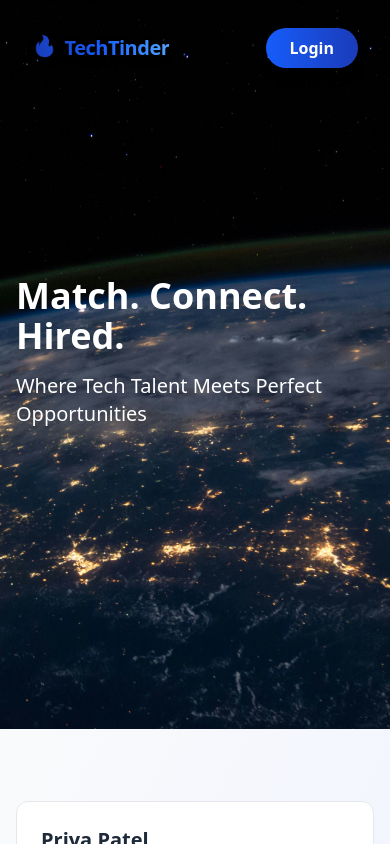
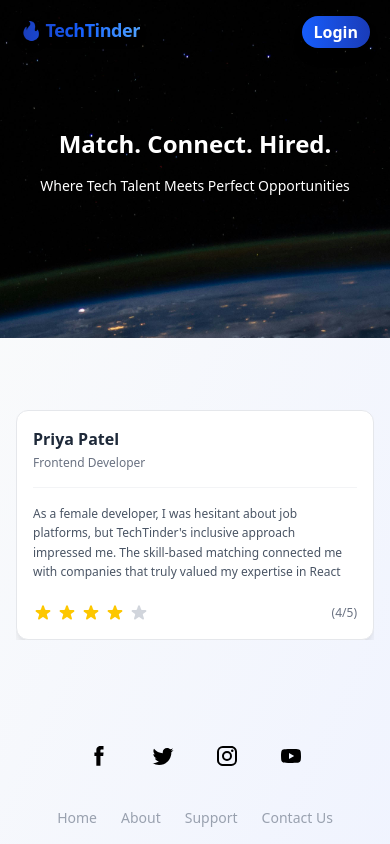
Before and after one commit to rutyak/techtinder-frontend, a React (Vite) app: page / in a window 390 px wide. Shown: the top 844 px of the page. Built offline with nearby package versions, Linux system fonts and the light colour scheme.

Commit message:
welcome-page-done

```diff
--- a/src/index.css
+++ b/src/index.css
@@ -3,3 +3,18 @@
 .scrollbar-hide::-webkit-scrollbar {
   display: none;
 }
+
+@keyframes fadeOutUp {
+  from {
+    opacity: 1;
+    transform: translateY(0);
+  }
+  to {
+    opacity: 0;
+    transform: translateY(-20px);
+  }
+}
+
+.disappear-animation {
+  animation: fadeOutUp 0.5s ease-out forwards;
+}
--- a/src/pages/welcome/Card.jsx
+++ b/src/pages/welcome/Card.jsx
@@ -2,15 +2,15 @@ import { StartIcon } from "../../assets/Icons";
 
 function Card({ name, position, rating, text }) {
   return (
-    <div className="border border-gray-200 p-6 flex flex-col gap-4 rounded-xl bg-white shadow-lg hover:shadow-xl transition-shadow duration-300">
+    <div className="h-[230px] sm:h-[320px] xl:h-[300px] border border-gray-200 p-4 sm:p-6 flex flex-col gap-4 rounded-xl bg-white shadow-lg hover:shadow-xl transition-shadow duration-300 cursor-default">
       <div>
-        <h1 className="text-xl font-bold text-gray-800">{name}</h1>
-        <h3 className="text-sm text-gray-500 mt-1">{position}</h3>
+        <h1 className="text-md md:text-xl font-bold text-gray-800">{name}</h1>
+        <h3 className="text-xs sm:text-sm text-gray-500 mt-1">{position}</h3>
       </div>
 
       <hr className="border-gray-100" />
 
-      <p className="text-gray-600 text-sm leading-relaxed flex-1 line-clamp-5">
+      <p className="text-gray-600 text-xs sm:text-sm leading-relaxed flex-1 line-clamp-5">
         {text}
       </p>
 
--- a/src/pages/welcome/Footer.jsx
+++ b/src/pages/welcome/Footer.jsx
@@ -7,6 +7,8 @@ import {
 import { Link } from "react-router-dom";
 
 function Footer() {
+  const linkStyle = "text-gray-400 hover:text-white font-sm text-sm sm:font-medium";
+
   return (
     <footer className="text-gray-300 py-16 px-4">
       <div className="max-w-7xl mx-auto flex flex-col items-center">
@@ -43,48 +45,28 @@ function Footer() {
 
         {/* Navigation Links */}
         <nav className="flex flex-wrap justify-center gap-6 mb-8">
-          <Link
-            to="/"
-            className="text-gray-400 hover:text-white font-medium"
-          >
+          <Link to="/" className={linkStyle}>
             Home
           </Link>
-          <Link
-            to="/about"
-            className="text-gray-400 hover:text-white font-medium"
-          >
+          <Link to="/about" className={linkStyle}>
             About
           </Link>
-          <Link
-            to="/support"
-            className="text-gray-400 hover:text-white font-medium"
-          >
+          <Link to="/support" className={linkStyle}>
             Support
           </Link>
-          <Link
-            to="/contact"
-            className="text-gray-400 hover:text-white font-medium"
-          >
+          <Link to="/contact" className={linkStyle}>
             Contact Us
           </Link>
-          <Link
-            to="/privacy"
-            className="text-gray-400 hover:text-white  font-medium"
-          >
+          <Link to="/privacy" className={linkStyle}>
             Privacy Policy
           </Link>
-          <Link
-            to="/terms"
-            className="text-gray-400 hover:text-white  font-medium"
-          >
+          <Link to="/terms" className={linkStyle}>
             Terms of Service
           </Link>
         </nav>
 
-        {/* Divider */}
         <div className="w-full border-t border-gray-800 mb-8"></div>
 
-        {/* Copyright */}
         <div className="text-center">
           <p className="text-gray-500 text-sm">
             © {new Date().getFullYear()} TechTinder. All rights reserved.
--- a/src/pages/welcome/Header.jsx
+++ b/src/pages/welcome/Header.jsx
@@ -1,44 +1,53 @@
 import { Link } from "react-router-dom";
 
-function Header() {
+function Header({ isScrollingUp }) {
   return (
-    <div className="relative z-10 flex justify-between items-center h-24 px-8 sm:px-16">
-      <div className="flex items-center gap-2 text-xl md:text-3xl font-extrabold bg-gradient-to-r from-blue-800 via-blue-600 to-blue-400 text-transparent bg-clip-text tracking-tight drop-shadow-lg hover:drop-shadow-xl transition-all duration-300">
-        <span className="pb-1">🔥</span>
+    <div className="fixed top-0 inset-0">
+      <div
+        className={`relative z-10 flex justify-between items-center h-16 md:h-20 px-5 md:px-8 lg:px-16 ${
+          isScrollingUp
+            ? "bg-white/5 backdrop-blur-md backdrop-saturate-150"
+            : ""
+        }`}
+        style={{ zIndex: 30 }}
+      >
+        <div className="flex items-center gap-1 text-lg sm:text-xl md:text-3xl font-extrabold bg-gradient-to-r from-blue-800 via-blue-600 to-blue-400 text-transparent bg-clip-text tracking-tight drop-shadow-lg hover:drop-shadow-xl transition-all duration-300 mb-1 sm:mb-2 cursor-pointer">
+          <span>🔥</span>
           <span>TechTinder</span>
         </div>
 
         <div className="flex gap-8 items-center">
-        <nav className="hidden md:flex gap-14">
+          <nav className="hidden md:flex items-end md:gap-8 lg:gap-14">
             <Link
               to="/"
-            className="font-semibold text-lg text-gray-400 hover:text-blue-600 transition-colors duration-200"
+              className="font-semibold text-base lg:text-lg text-gray-400 hover:text-blue-600 transition-colors duration-200"
             >
               Home
             </Link>
             <Link
               to="/about"
-            className="font-semibold text-lg text-gray-400 hover:text-blue-600 transition-colors duration-200"
+              className="font-semibold text-base lg:text-lg text-gray-400 hover:text-blue-600 transition-colors duration-200"
             >
               About Us
             </Link>
             <Link
               to="/services"
-            className="font-semibold text-lg text-gray-400 hover:text-blue-600 transition-colors duration-200"
+              className="font-semibold text-base lg:text-lg text-gray-400 hover:text-blue-600 transition-colors duration-200"
             >
               Services
             </Link>
             <Link
               to="/contact"
-            className="font-semibold text-lg text-gray-400 hover:text-blue-600 transition-colors duration-200"
+              className="font-semibold text-base lg:text-lg text-gray-400 hover:text-blue-600 transition-colors duration-200"
             >
               Contact Us
             </Link>
           </nav>
 
-        <button className="rounded-full py-2 px-6 bg-gradient-to-r from-blue-600 to-blue-800 hover:from-blue-700 hover:to-blue-900 text-white font-semibold transition-all duration-300 shadow-lg hover:shadow-blue-500/30">
+          <button className="rounded-full py-1 px-3 md:py-2 md:px-6 text-md md:text-lg bg-gradient-to-r from-blue-600 to-blue-800 hover:from-blue-700 hover:to-blue-900 text-white font-semibold transition-all duration-300 shadow-lg hover:shadow-blue-500/30">
             Login
           </button>
+        </div>
       </div>
     </div>
   );
--- /dev/null
+++ b/src/pages/welcome/Herosection.jsx
@@ -0,0 +1,39 @@
+import { useEffect, useState } from "react";
+
+function Herosection({ isScrollingUp, setIsScrollingUp }) {
+  const [issScrollForMenu, setIsScrollForMenu] = useState(false);
+
+  useEffect(() => {
+    function handleScroll() {
+      const currScrollPos = window.pageYOffset;
+
+      if (currScrollPos > 80) {
+        setIsScrollingUp(true);
+        setIsScrollForMenu(true);
+      } else {
+        setIsScrollingUp(false);
+      }
+    }
+
+    window.addEventListener("scroll", handleScroll);
+    return () => window.removeEventListener("scroll", handleScroll);
+  }, []);
+
+  return (
+    <div
+      className={`h-[40vh] md:h-[60vh] lg:h-[90vh] flex flex-col items-center px-4 pt-32 md:pt-45 lg:pt-56 ${
+        isScrollingUp ? "disappear-animation" : ""
+      }`}
+    >
+      <h1 className="text-2xl sm:text-4xl md:text-6xl  lg:text-[80px] font-extrabold mb-4">
+        <span className="text-white">Match. Connect. Hired.</span>
+      </h1>
+
+      <h2 className="text-sm sm:text-md md:text-2xl font-medium text-white max-w-2xl mx-auto">
+        Where Tech Talent Meets Perfect Opportunities
+      </h2>
+    </div>
+  );
+}
+
+export default Herosection;
--- a/src/pages/welcome/Swiper.jsx
+++ b/src/pages/welcome/Reviews.jsx
@@ -13,7 +13,7 @@ import "swiper/css/scrollbar";
 import "swiper/css/autoplay";
 import Card from "./Card";
 
-function CustomSwiper() {
+function Reviews() {
   let reviews = [
     {
       id: 1,
@@ -81,7 +81,7 @@ function CustomSwiper() {
   ];
 
   return (
-    <div className="px-4 py-8 max-w-[1400px] mx-auto">
+    <div className="px-4 py-8 max-w-[1400px] mx-auto z-10">
       <Swiper
         modules={[Autoplay]}
         spaceBetween={20}
@@ -108,4 +108,4 @@ function CustomSwiper() {
   );
 }
 
-export default CustomSwiper;
+export default Reviews;
--- a/src/pages/welcome/Welcome.jsx
+++ b/src/pages/welcome/Welcome.jsx
@@ -1,9 +1,13 @@
 import bgImage from "../../assets/TechTinder_bg.jpg";
-import CustomSwiper from "./Swiper";
+import Reviews from "./Reviews";
 import Footer from "./Footer";
 import Header from "./Header";
+import Herosection from "./Herosection";
+import { useState } from "react";
 
 function Welcome() {
+  const [isScrollingUp, setIsScrollingUp] = useState(false);
+
   return (
     <div
       className="relative"
@@ -17,22 +21,19 @@ function Welcome() {
         width: "100%",
       }}
     >
-      <Header />
+      <Header
+        isScrollingUp={isScrollingUp}
+        setIsScrollingUp={setIsScrollingUp}
+      />
 
       {/* title */}
-      <div className="h-[75vh] flex flex-col items-center px-4 pt-45">
-        <h1 className="text-4xl md:text-7xl font-extrabold mb-4">
-          <span className="text-white">
-            Match. Connect. Hired.
-          </span>
-        </h1>
+      <Herosection
+        isScrollingUp={isScrollingUp}
+        setIsScrollingUp={setIsScrollingUp}
+      />
 
-        <h2 className="text-xl md:text-2xl font-medium text-white max-w-2xl mx-auto">
-          Where Tech Talent Meets Perfect Opportunities
-        </h2>
-      </div>
       <div className="min-h-screen bg-gradient-to-br from-gray-50 to-indigo-50 py-10">
-        <CustomSwiper />
+        <Reviews />
         <Footer />
       </div>
     </div>
```
Lines whose indentation alone changed are shown as unchanged.
